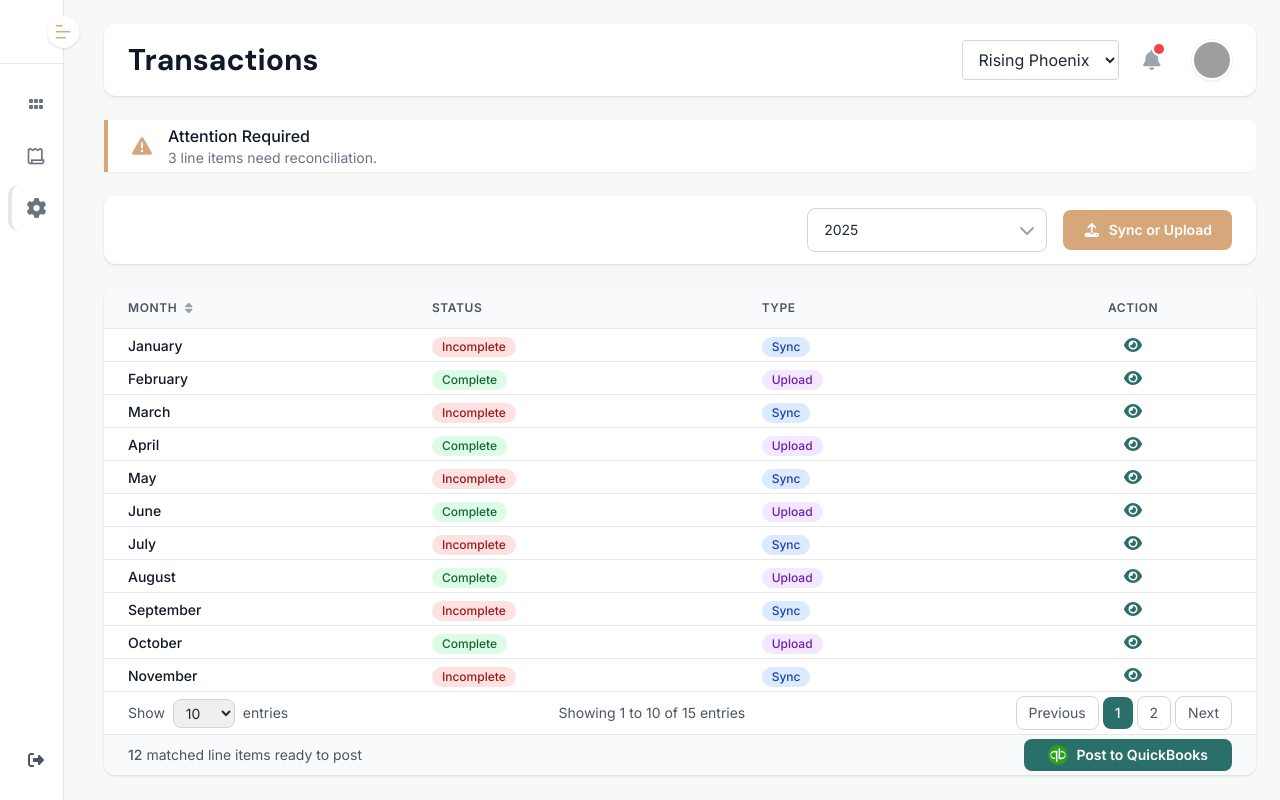
After one commit to AbdulAhadInternFP/mineral-links-new, a Laravel app: page /admin/invoices_new in a window 1280 px wide. The commit adds this page. Run offline with Laravel 12, Linux system fonts and the light colour scheme; some libraries are stand-ins or nearby versions; grey boxes are pictures that could not be loaded.

Commit message:
transactions page UI Update complete

```diff
--- a/resources/views/admin/invoices/index.blade.php
+++ b/resources/views/admin/invoices/index.blade.php
@@ -1,4 +1,4 @@
-<x-layout title="Transaction">
+<x-layout title="Transaction Details">
   <div id="reconciliation_alert"
         class="flex items-center justify-between bg-white border-l-4 border-brand-terracotta rounded-r-lg shadow-sm px-6 py-4 mb-6">
         <div class="flex items-center">
--- /dev/null
+++ b/resources/views/admin/invoices/index_new.blade.php
@@ -0,0 +1,420 @@
+<x-layout title="Transactions">
+    <div id="reconciliation_alert"
+        class="flex items-center justify-between bg-white border-l-4 border-brand-terracotta rounded-r-lg shadow-sm px-6 py-1 mb-6">
+        <div class="flex items-center">
+            <div class="flex-shrink-0">
+                <i class="fa-solid fa-triangle-exclamation text-brand-terracotta text-xl"></i>
+            </div>
+            <div class="ml-4">
+                <p class="font-medium text-gray-900">Attention Required</p>
+                <p class="text-sm text-gray-500">3 line items need reconciliation.</p>
+            </div>
+        </div>
+    </div>
+
+    <section id="tabs_and_actions_row" class="bg-white rounded-xl shadow px-6 py-3 mb-6">
+        <div class="flex items-center justify-end">
+            <div class="flex items-center space-x-4">
+                <div class="relative">
+                    <select
+                        class="w-60 h-11 pl-4 pr-10 border border-gray-300 rounded-lg focus:outline-none focus:border-brand-sage text-sm appearance-none bg-white cursor-pointer">
+                        @php
+                            $currentYear = date('Y');
+                        @endphp
+                        @for ($i = $currentYear; $i >= $currentYear - 15; $i--)
+                            <option value="{{ $i }}">{{ $i }}</option>
+                        @endfor
+                    </select>
+                    <i
+                        class="fa-solid fa-chevron-down absolute right-3 top-1/2 transform -translate-y-1/2 text-gray-400 pointer-events-none"></i>
+                </div>
+                <button id="sync-data-btn"
+                    class="bg-brand-terracotta text-white font-semibold px-5 py-2.5 rounded-lg hover:bg-brand-terracotta/90 transition-colors text-sm">
+                    <i class="fa-solid fa-upload fa-fw mr-2"></i>Sync or Upload
+                </button>
+            </div>
+        </div>
+    </section>
+
+    <section id="invoices_table_section" class="bg-white rounded-xl shadow overflow-hidden">
+        <div class="overflow-x-auto">
+            <table class="w-full">
+                <thead class="bg-gray-50 border-b border-gray-200 sticky top-0">
+                    <tr>
+                        <th class="px-6 py-3 text-left text-xs font-semibold text-gray-600 uppercase tracking-wider">
+                            <div class="flex items-center cursor-pointer">
+                                Month
+                                <i class="fa-solid fa-sort ml-2 text-gray-400"></i>
+                            </div>
+                        </th>
+                        <th class="px-6 py-3 text-left text-xs font-semibold text-gray-600 uppercase tracking-wider">
+                            Status
+                        </th>
+                        <th class="px-6 py-3 text-left text-xs font-semibold text-gray-600 uppercase tracking-wider">
+                            Type
+                        </th>
+                        <th class="px-6 py-3 text-center text-xs font-semibold text-gray-600 uppercase tracking-wider">
+                            Action
+                        </th>
+                    </tr>
+                </thead>
+                <tbody id="invoices-table-body" class="divide-y divide-gray-200">
+                    @php
+                        $months = [];
+                        $currentMonth = (int) date('n');
+                        for ($m = 1; $m < $currentMonth; $m++) {
+                            $months[] = date('F', mktime(0, 0, 0, $m, 1));
+                        }
+                    @endphp
+
+                    @foreach ($months as $index => $month)
+                        @php
+                            $isComplete = $index % 2 !== 0;
+                            $status = $isComplete ? 'Complete' : 'Incomplete';
+                            $statusClass = $isComplete ? 'bg-green-100 text-green-800' : 'bg-red-100 text-red-800';
+
+                            $typeText = $index % 2 === 0 ? 'Sync' : 'Upload';
+                            $typeClass =
+                                $index % 2 === 0 ? 'bg-blue-100 text-blue-800' : 'bg-purple-100 text-purple-800';
+                        @endphp
+                        <tr class="hover:bg-brand-sage/10 transition-colors">
+                            <td class="px-6 py-1">
+                                <span class="text-sm font-medium text-gray-900">{{ $month }}</span>
+                            </td>
+                            <td class="px-6 py-1">
+                                <span
+                                    class="inline-flex items-center px-2.5 py-0.5 rounded-full text-xs font-medium {{ $statusClass }}">
+                                    {{ $status }}
+                                </span>
+                            </td>
+                            <td class="px-6 py-1">
+                                <span
+                                    class="inline-flex items-center px-2.5 py-0.5 rounded-full text-xs font-medium {{ $typeClass }}">
+                                    {{ $typeText }}
+                                </span>
+                            </td>
+                            <td class="px-6 py-1 text-center">
+                                <button class="text-gray-400 hover:text-brand-teal transition-colors">
+                                    <i class="w-6 text-brand-teal fa-solid fa-eye"></i>
+                                </button>
+                            </td>
+                        </tr>
+                    @endforeach
+                </tbody>
+            </table>
+        </div>
+
+        <!-- Pagination Footer -->
+        <div class="px-6 py-1 border-t border-gray-200 flex items-center justify-between">
+            <div class="flex items-center space-x-2">
+                <span class="text-sm text-gray-600">Show</span>
+                <select id="rows-per-page"
+                    class="border border-gray-300 rounded-lg text-sm px-2 py-1 focus:outline-none focus:border-brand-teal">
+                    <option value="10">10</option>
+                    <option value="20">20</option>
+                    <option value="100">100</option>
+                </select>
+                <span class="text-sm text-gray-600">entries</span>
+            </div>
+            <div class="text-sm text-gray-600">
+                Showing <span id="start-index">1</span> to <span id="end-index">10</span> of <span
+                    id="total-entries">15</span> entries
+            </div>
+            <div class="flex items-center space-x-1">
+                <button id="prev-page"
+                    class="px-3 py-1.5 rounded-lg border border-gray-300 text-sm text-gray-600 hover:bg-gray-50 disabled:opacity-50 disabled:cursor-not-allowed">
+                    Previous
+                </button>
+                <div id="pagination-numbers" class="flex items-center space-x-1">
+                    <span class="px-3 py-1.5 rounded-lg bg-brand-teal text-white text-sm font-medium">1</span>
+                    <span
+                        class="px-3 py-1.5 rounded-lg border border-gray-300 text-sm text-gray-600 hover:bg-gray-50 cursor-pointer">2</span>
+                </div>
+                <button id="next-page"
+                    class="px-3 py-1.5 rounded-lg border border-gray-300 text-sm text-gray-600 hover:bg-gray-50 disabled:opacity-50 disabled:cursor-not-allowed">
+                    Next
+                </button>
+            </div>
+        </div>
+
+        <!-- Footer with Post to QB button -->
+        <div class="px-6 py-1 bg-gray-50 border-t border-gray-200 flex items-center justify-between">
+            <div class="text-sm text-gray-600">
+                <span class="font-medium">12</span> matched line items ready to post
+            </div>
+            <button id="post-to-qb-btn"
+                class="bg-brand-teal text-white font-semibold px-6 py-1.5 rounded-lg hover:bg-brand-teal/90 transition-colors text-sm flex items-center">
+                <img src="{{ asset('assets/images/qbo.svg') }}" alt="QBO" class="w-5 h-5 mr-2">
+                Post to QuickBooks
+            </button>
+        </div>
+    </section>
+
+</x-layout>
+
+<div id="view-modal" class="fixed inset-0 bg-black/50 hidden items-center justify-center z-50">
+    <div class="bg-white rounded-xl shadow-[0_8px_32px_rgba(0,0,0,0.12)] w-[520px] max-h-[90vh] overflow-hidden">
+        <div class="flex items-center justify-between px-6 py-1 border-b border-gray-200">
+            <div class="flex items-center space-x-3">
+                <h3 class="text-xl font-semibold text-gray-900" id="view-modal-title">Line Item Details</h3>
+            </div>
+            <button class="modal-close text-gray-400 hover:text-gray-600 transition-colors">
+                <i class="fa-solid fa-xmark fa-lg"></i>
+            </button>
+        </div>
+        <div class="px-6 py-5 space-y-4">
+            <div class="flex items-center justify-between py-3 border-b border-gray-100">
+                <span class="text-sm font-medium text-gray-500">Invoice #</span>
+                <span class="text-sm font-semibold text-brand-teal" id="view-modal-invoice">INV-2024-001</span>
+            </div>
+            <div class="flex items-center justify-between py-3 border-b border-gray-100">
+                <span class="text-sm font-medium text-gray-500">Owner / Entity</span>
+                <span class="text-sm font-semibold text-gray-900" id="view-modal-entity">Permian Basin Energy
+                    LLC</span>
+            </div>
+            <div class="flex items-center justify-between py-3 border-b border-gray-100">
+                <span class="text-sm font-medium text-gray-500">Product</span>
+                <span class="text-sm font-semibold text-gray-900" id="view-modal-product">WTI Crude Oil</span>
+            </div>
+            <div class="flex items-center justify-between py-3 border-b border-gray-100">
+                <span class="text-sm font-medium text-gray-500">Volume</span>
+                <span class="text-sm font-mono text-gray-900" id="view-modal-volume">58.6 bbl</span>
+            </div>
+            <div class="flex items-center justify-between py-3 border-b border-gray-100">
+                <span class="text-sm font-medium text-gray-500">Amount</span>
+                <span class="text-lg font-semibold font-mono text-gray-900" id="view-modal-amount">$4,250.00</span>
+            </div>
+            <div class="flex items-center justify-between py-3">
+                <span class="text-sm font-medium text-gray-500">Status</span>
+                <span id="view-modal-status"
+                    class="inline-flex items-center px-2.5 py-1 rounded-full text-xs font-medium bg-status-success text-white">Matched</span>
+            </div>
+        </div>
+        <div class="flex items-center justify-end space-x-3 px-6 py-1 bg-gray-50 border-t border-gray-200">
+            <button
+                class="modal-close px-4 py-2 text-gray-700 hover:text-gray-900 transition-colors text-sm font-medium">Close</button>
+        </div>
+    </div>
+</div>
+
+<div id="sync-upload-modal" class="fixed inset-0 bg-black/50 hidden items-center justify-center z-50">
+    <div class="bg-white rounded-xl shadow-xl w-[500px] overflow-hidden">
+        <div class="flex items-center justify-between px-6 py-1 border-b border-gray-200">
+            <h3 class="text-xl font-semibold text-gray-900">Sync or upload data with {{ date('F Y') }}</h3>
+            <button class="modal-close-sync text-gray-400 hover:text-gray-600 transition-colors">
+                <i class="fa-solid fa-xmark fa-lg"></i>
+            </button>
+        </div>
+        <div class="p-6 space-y-4">
+            <div>
+                <label class="block text-sm font-medium text-gray-700 mb-2">Action Type</label>
+                <select id="sync-action-selector"
+                    class="w-full border border-gray-300 rounded-lg px-3 py-2 focus:outline-none focus:border-brand-teal text-sm">
+                    <option value="Sync">Sync Data</option>
+                    <option value="Upload">Upload File</option>
+                </select>
+            </div>
+
+            <div id="upload-input-container" class="hidden">
+                <label class="block text-sm font-medium text-gray-700 mb-2">Upload File</label>
+                <div class="flex items-center justify-center w-full">
+                    <label for="dropzone-file"
+                        class="flex flex-col items-center justify-center w-full h-32 border-2 border-gray-300 border-dashed rounded-lg cursor-pointer bg-gray-50 hover:bg-gray-100">
+                        <div class="flex flex-col items-center justify-center pt-5 pb-6">
+                            <i class="fa-solid fa-cloud-arrow-up text-gray-400 text-2xl mb-2"></i>
+                            <p class="text-xs text-gray-500">Click to upload or drag and drop</p>
+                            <p class="text-xs text-gray-500 mt-1" id="file-name-display"></p>
+                        </div>
+                        <input id="dropzone-file" type="file" class="hidden" />
+                    </label>
+                </div>
+            </div>
+        </div>
+        <div class="px-6 py-1 bg-gray-50 border-t border-gray-200 flex justify-end">
+            <button id="perform-sync-upload-btn"
+                class="bg-brand-terracotta text-white font-semibold px-5 py-2.5 rounded-lg hover:bg-brand-terracotta/90 transition-colors text-sm">
+                Sync
+            </button>
+        </div>
+    </div>
+</div>
+
+<script>
+    document.addEventListener('DOMContentLoaded', function() {
+        const filterTabs = document.querySelectorAll('.filter-tab');
+        const invoiceRows = document.querySelectorAll('.invoice-row');
+        const syncDataBtn = document.getElementById('sync-data-btn');
+        const postToQbBtn = document.getElementById('post-to-qb-btn');
+        const viewModal = document.getElementById('view-modal');
+
+        // Filter tabs functionality
+        filterTabs.forEach(tab => {
+            tab.addEventListener('click', function() {
+                filterTabs.forEach(t => {
+                    t.classList.remove('active', 'bg-brand-teal', 'text-white');
+                    t.classList.add('bg-transparent', 'text-gray-600');
+                });
+                this.classList.add('active', 'bg-brand-teal', 'text-white');
+                this.classList.remove('bg-transparent', 'text-gray-600');
+
+                const filter = this.dataset.filter;
+                invoiceRows.forEach(row => {
+                    if (filter === 'all') {
+                        row.style.display = '';
+                    } else {
+                        row.style.display = row.dataset.status === filter ? '' : 'none';
+                    }
+                });
+            });
+        });
+
+        // Sync data button
+        // Sync data button
+        const syncUploadModal = document.getElementById('sync-upload-modal');
+        const syncActionSelector = document.getElementById('sync-action-selector');
+        const uploadInputContainer = document.getElementById('upload-input-container');
+        const performSyncBtn = document.getElementById('perform-sync-upload-btn');
+        const fileInput = document.getElementById('dropzone-file');
+        const fileNameDisplay = document.getElementById('file-name-display');
+
+        syncDataBtn.addEventListener('click', function() {
+            syncUploadModal.classList.remove('hidden');
+            syncUploadModal.classList.add('flex');
+        });
+
+        // Close sync modal
+        document.querySelectorAll('.modal-close-sync').forEach(btn => {
+            btn.addEventListener('click', function() {
+                syncUploadModal.classList.add('hidden');
+                syncUploadModal.classList.remove('flex');
+            });
+        });
+
+        // Handle selector change
+        syncActionSelector.addEventListener('change', function() {
+            if (this.value === 'Upload') {
+                uploadInputContainer.classList.remove('hidden');
+                performSyncBtn.textContent = 'Upload';
+            } else {
+                uploadInputContainer.classList.add('hidden');
+                performSyncBtn.textContent = 'Sync';
+            }
+        });
+
+        // Handle file selection display
+        fileInput.addEventListener('change', function() {
+            if (this.files && this.files[0]) {
+                fileNameDisplay.textContent = this.files[0].name;
+            }
+        });
+
+        // Handle Perform Action
+        performSyncBtn.addEventListener('click', function() {
+            const action = syncActionSelector.value;
+            this.disabled = true;
+            this.innerHTML = '<i class="fa-solid fa-spinner fa-spin mr-2"></i>Processing...';
+
+            setTimeout(() => {
+                this.disabled = false;
+                this.textContent = action;
+                syncUploadModal.classList.add('hidden');
+                syncUploadModal.classList.remove('flex');
+                showToast(action + ' completed successfully.');
+            }, 1500);
+        });
+
+        // Post to QB button
+        postToQbBtn.addEventListener('click', function() {
+            this.innerHTML = '<i class="fa-solid fa-spinner fa-spin mr-2"></i>Posting...';
+            this.disabled = true;
+
+            setTimeout(() => {
+                this.innerHTML = '<i class="fa-solid fa-check mr-2"></i>Posted Successfully';
+                this.classList.remove('bg-brand-teal', 'hover:bg-brand-teal/90');
+                this.classList.add('bg-status-success');
+                showToast('Line items posted to QuickBooks successfully.');
+
+                // Update matched rows to posted
+                invoiceRows.forEach(row => {
+                    if (row.dataset.status === 'matched') {
+                        row.dataset.status = 'posted';
+                        const statusBadge = row.querySelector('td:last-child span');
+                        if (statusBadge) {
+                            statusBadge.textContent = 'Posted';
+                            statusBadge.className =
+                                'inline-flex items-center px-2.5 py-1 rounded-full text-xs font-medium bg-[#4A90A4] text-white';
+                        }
+                    }
+                });
+            }, 2000);
+        });
+
+        // Row click to open view modal
+        invoiceRows.forEach(row => {
+            row.addEventListener('click', function() {
+                const invoiceNum = this.querySelector('td:first-child span').textContent;
+                const entity = this.querySelector('td:nth-child(2) span').textContent;
+                const productEl = this.querySelector('td:nth-child(3)');
+                const product = productEl.querySelector('span') ? productEl.querySelector(
+                    'span').textContent : '';
+                const volume = this.querySelector('td:nth-child(4) span').textContent;
+                const amount = this.querySelector('td:nth-child(5) span').textContent;
+                const status = this.dataset.status;
+
+                document.getElementById('view-modal-invoice').textContent = invoiceNum;
+                document.getElementById('view-modal-entity').textContent = entity;
+                document.getElementById('view-modal-product').textContent = product;
+                document.getElementById('view-modal-volume').textContent = volume;
+                document.getElementById('view-modal-amount').textContent = amount;
+
+                const statusEl = document.getElementById('view-modal-status');
+                if (status === 'matched') {
+                    statusEl.textContent = 'Matched';
+                    statusEl.className =
+                        'inline-flex items-center px-2.5 py-1 rounded-full text-xs font-medium bg-status-success text-white';
+                } else if (status === 'mismatched') {
+                    statusEl.textContent = 'Mismatched';
+                    statusEl.className =
+                        'inline-flex items-center px-2.5 py-1 rounded-full text-xs font-medium bg-[#D6A77A] text-white';
+                } else {
+                    statusEl.textContent = 'Posted';
+                    statusEl.className =
+                        'inline-flex items-center px-2.5 py-1 rounded-full text-xs font-medium bg-[#4A90A4] text-white';
+                }
+
+                viewModal.classList.remove('hidden');
+                viewModal.classList.add('flex');
+            });
+        });
+
+        // Modal close functionality
+        document.querySelectorAll('.modal-close').forEach(btn => {
+            btn.addEventListener('click', function() {
+                this.closest('.fixed').classList.add('hidden');
+                this.closest('.fixed').classList.remove('flex');
+            });
+        });
+
+        document.querySelectorAll('.fixed').forEach(modal => {
+            modal.addEventListener('click', function(e) {
+                if (e.target === this) {
+                    this.classList.add('hidden');
+                    this.classList.remove('flex');
+                }
+            });
+        });
+
+        // Toast notification
+        function showToast(message) {
+            const toast = document.createElement('div');
+            toast.className =
+                'fixed top-4 right-4 bg-brand-teal text-white px-6 py-3 rounded-lg shadow-lg z-50 flex items-center space-x-2';
+            toast.innerHTML = `<i class="fa-solid fa-check-circle"></i><span>${message}</span>`;
+            document.body.appendChild(toast);
+
+            setTimeout(() => {
+                toast.remove();
+            }, 3000);
+        }
+    });
+</script>
--- a/routes/web.php
+++ b/routes/web.php
@@ -31,6 +31,9 @@ Route::get('/admin/integration', function () {
 Route::get('/admin/invoices', function () {
     return view('admin.invoices.index');
 })->name('admin.invoices');
+Route::get('/admin/invoices_new', function () {
+    return view('admin.invoices.index_new');
+})->name('admin.invoices_new');
 Route::get('/admin/reports', function () {
     return view('admin.reports.index');
 })->name('admin.reports');
```
Also changed, not shown: 1 other file.
